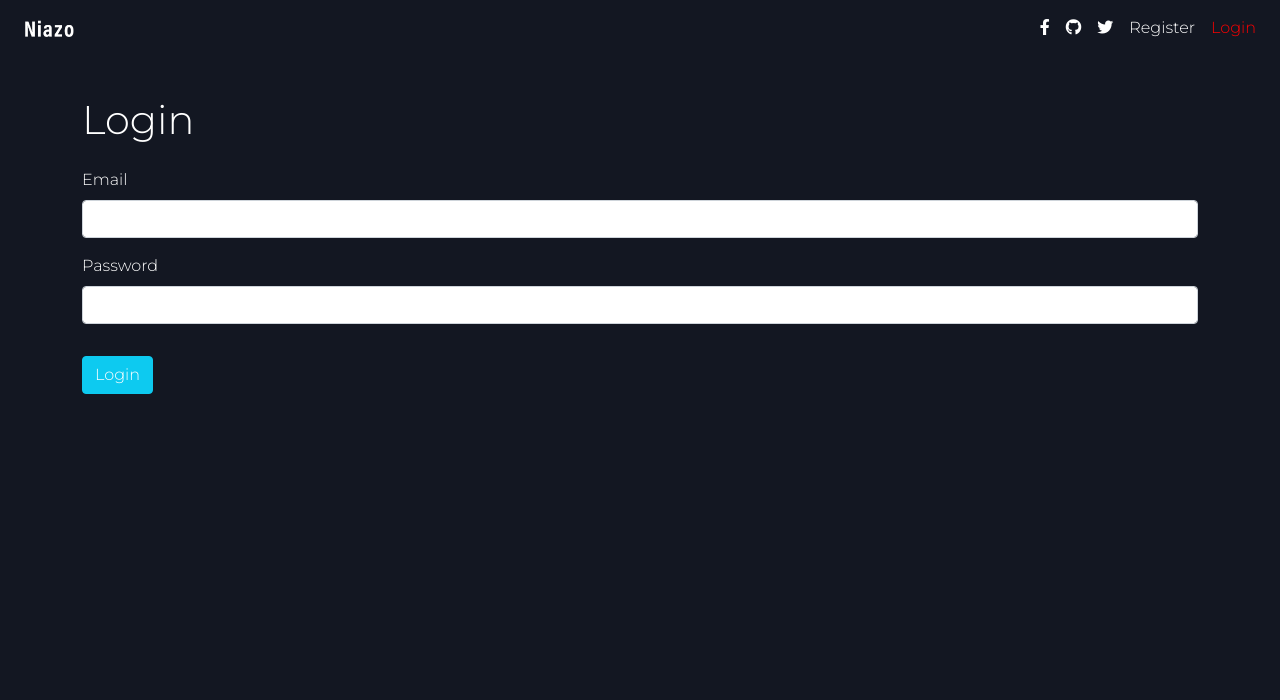
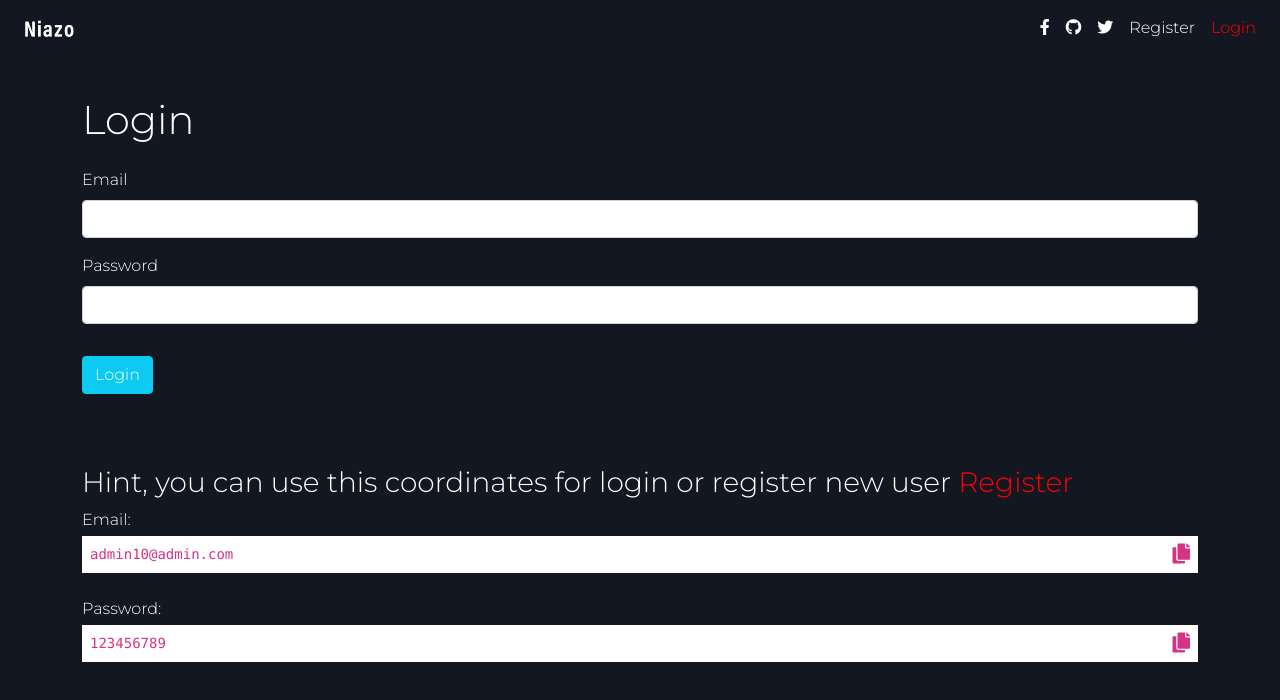
Before and after one commit to niazyeladawy/Movie-App-React-, a React (Create React App) app: page /login in a window 1280 px wide. Shown: the top 700 px of the page. Built offline with nearby package versions, Linux system fonts and the light colour scheme.

Commit message:
added login features

```diff
--- a/src/components/Login/Login.jsx
+++ b/src/components/Login/Login.jsx
@@ -1,10 +1,15 @@
 import axios from 'axios';
 import Joi from 'joi';
-import React, { useEffect, useState } from 'react';
+import React, { useEffect, useRef, useState } from 'react';
+import { Link } from 'react-router-dom';
+import './login.css'
 
 export default function Login(props) {
 
-
+    const ref = useRef(null);
+    const passRef = useRef(null)
+    const [copiedState, setcopiedState] = useState(false);
+    const [passwordcopiedState, setpasswordcopiedState] = useState(false);
     const [error, setError] = useState('');
     const [loading, setLoading] = useState(false);
     const [errorList, setErrorList] = useState([]);
@@ -67,8 +72,24 @@ export default function Login(props) {
         }
     }, [])
 
+    const handleClickEmail = (e)=>{
+        setcopiedState(true);
+        navigator.clipboard.writeText(ref.current.textContent.trim());
+        setTimeout(() => {
+            setcopiedState(false);
+        }, 2000);
+    }
+
+    const handleClickPassword= ()=>{
+        setpasswordcopiedState(true);
+        navigator.clipboard.writeText(passRef.current.textContent.trim());
+        setTimeout(() => {
+            setpasswordcopiedState(false);
+        }, 2000);
+    }
+
     return (
-        <div>
+        <div >
             <div className="py-4">
                 <h1 className="mb-4">Login</h1>
                 <form onSubmit={formSubmit}>
@@ -86,6 +107,25 @@ export default function Login(props) {
                     <button type="submit" className="btn btn-info mt-3 text-white">{loading ? <i className="fas fa-spinner  fa-spin"></i> : "Login"}</button>
                 </form>
             </div>
+
+            <div className='mt-5'>
+                <h3>Hint, you can use this coordinates for login or register new user <Link className='color-main' to='/register'>Register</Link> </h3>
+
+                <div className='    '>
+                    <p className='mb-1'>Email:</p>
+                    <code className='bg-white p-2 d-flex justify-content-between align-items-center'  onClick={handleClickEmail} ref={ref} >
+                         admin10@admin.com   <i className="fas fa-copy fs-5 position-relative" style={{cursor:"pointer"}}>
+                            {copiedState ? <span className='position-absolute copied'>copied</span> :""}
+                         </i>
+                    </code>
+                    <p className='mb-1 mt-4'>Password:</p>
+                    <code className='bg-white p-2 d-flex justify-content-between align-items-center'  onClick={handleClickPassword} ref={passRef} >
+                         123456789   <i className="fas fa-copy fs-5 position-relative" style={{cursor:"pointer"}}>
+                            {passwordcopiedState ? <span className='position-absolute copied'>copied</span> :""}
+                         </i>
+                    </code>
+                </div>
+            </div>
         </div>
     )
 }
--- /dev/null
+++ b/src/components/Login/login.css
@@ -0,0 +1,8 @@
+.copied{
+    left: 50%;
+    background-color: #fff;
+    transform: translatex(-50%);
+    top: -40px;
+    padding: 2px 10px;
+    border-radius: 5px;
+}
--- a/src/index.css
+++ b/src/index.css
@@ -5,7 +5,9 @@ body {
   font-family: 'Montserrat', sans-serif;
 
 }
-
+.color-main{
+  color: red;
+}
 a{
   color:#fff;
   text-decoration: none;
```
